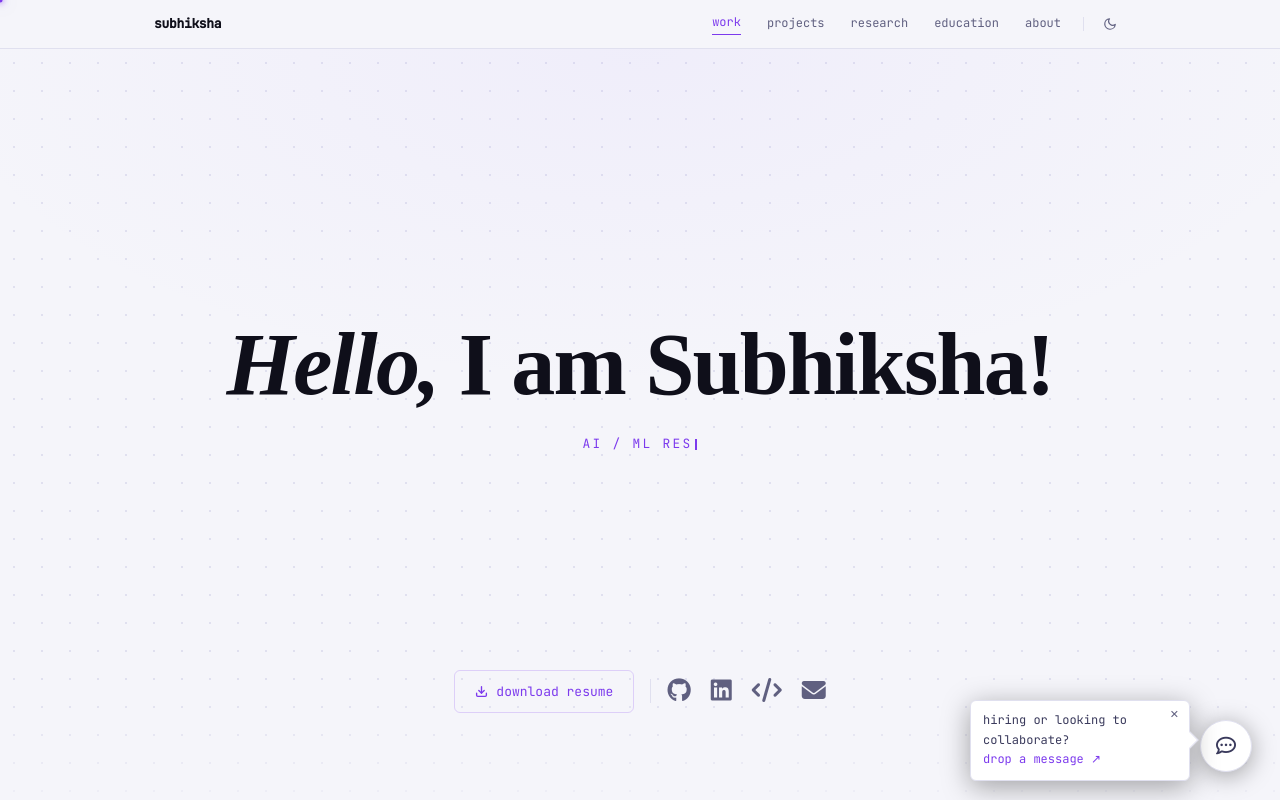
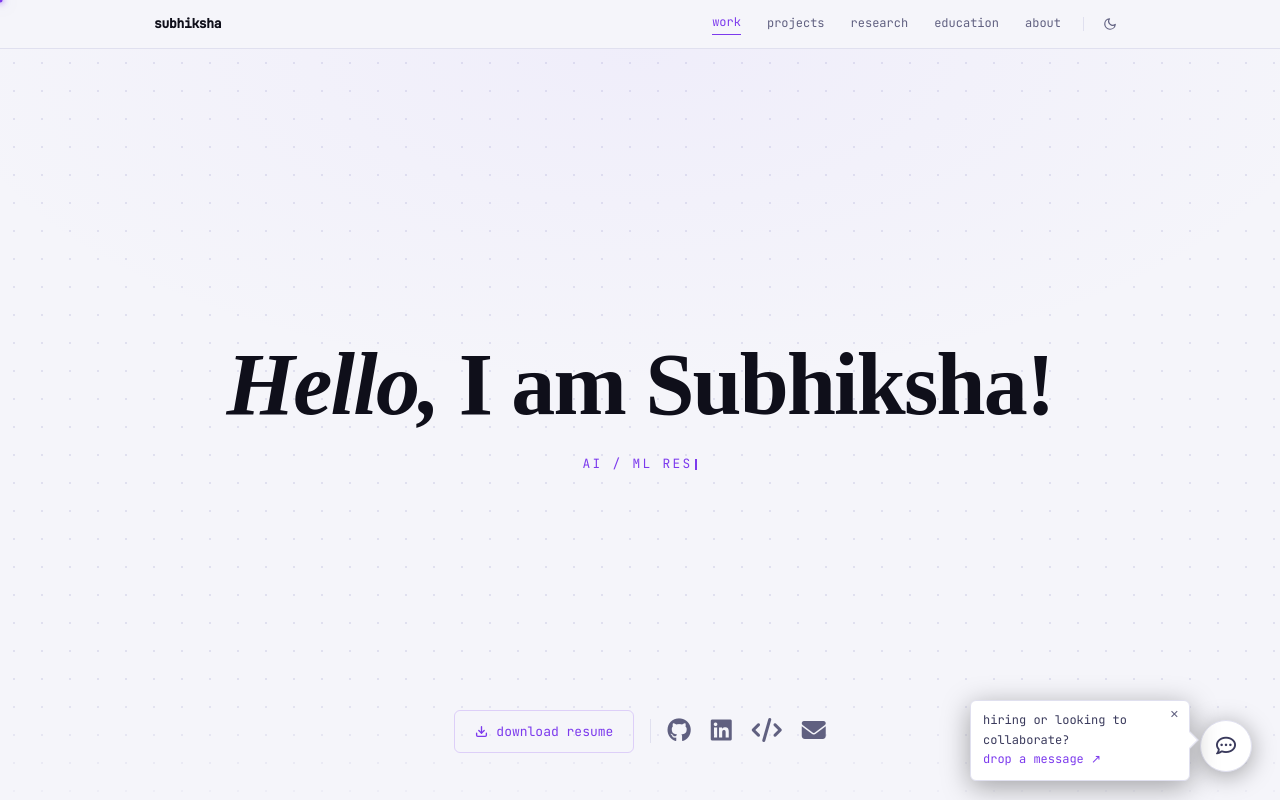
Before and after one commit to subhiksha1196/portfolio, a Next.js app: page / in a window 1280 px wide. Shown: the top 800 px of the page. Built offline with nearby package versions, Linux system fonts and the light colour scheme.

Commit message:
Edited CTA's in Hero section

```diff
--- a/components/Hero.tsx
+++ b/components/Hero.tsx
@@ -101,7 +101,7 @@ export default function Hero() {
       </div>
 
       {/* CTAs pinned to bottom of hero — above the wave */}
-      <div className="relative z-10 pb-20 flex flex-wrap items-center justify-center gap-4">
+      <div className="relative z-10 pb-10 flex flex-wrap items-center justify-center gap-4">
         {/* Resume download button */}
         <a
           href="/resume.pdf"
```
Also changed, not shown: 1 other file (tests, documents, lock files or other folders).
